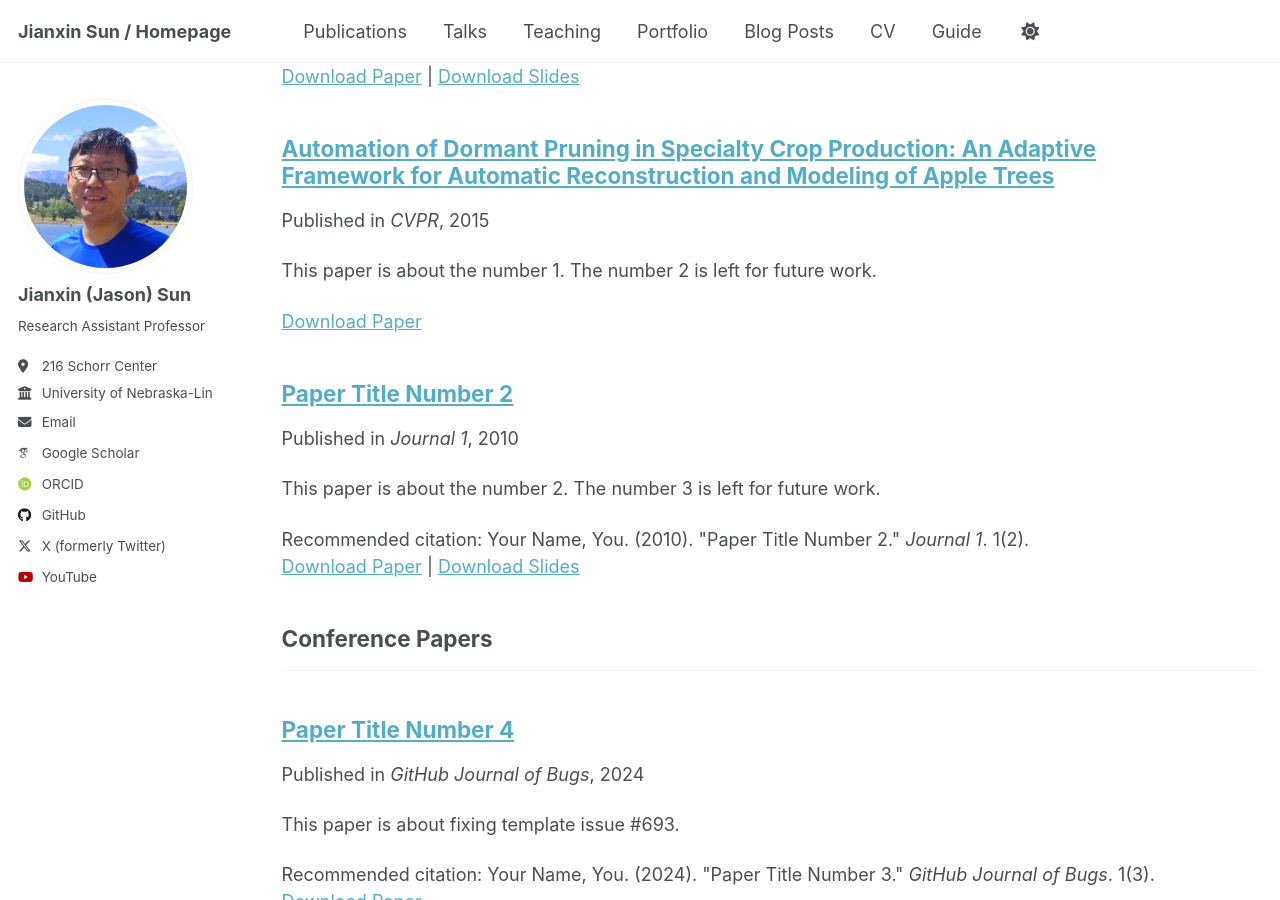
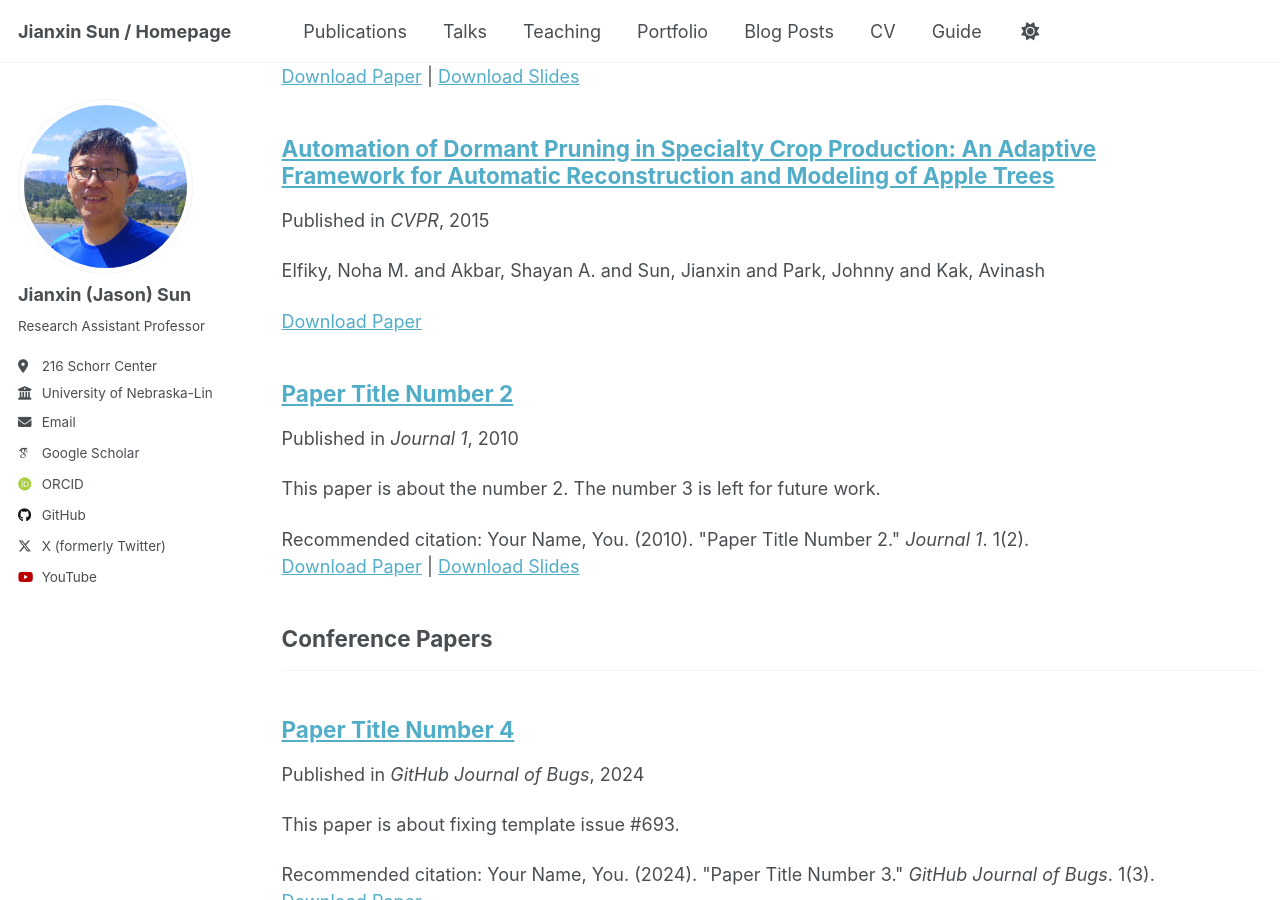
Before and after one commit to sunjianxin/sunjianxin.github.io, a Jekyll site: the page built from _pages/publications.html, in a window 1280 px wide and 900 px high, scrolled down 414 px. Built offline with Jekyll 4.4.1, drawn with Linux system fonts in a browser that asks for light colours; some web fonts are replaced.

Commit message:
Update 2009-10-01-paper-title-number-1.md

```diff
--- a/_publications/2009-10-01-paper-title-number-1.md
+++ b/_publications/2009-10-01-paper-title-number-1.md
@@ -3,7 +3,7 @@ title: "Automation of Dormant Pruning in Specialty Crop Production: An Adaptive
 collection: publications
 category: manuscripts
 permalink: /publication/2009-10-01-paper-title-number-1
-excerpt: 'This paper is about the number 1. The number 2 is left for future work.'
+excerpt: 'Elfiky, Noha M. and Akbar, Shayan A. and Sun, Jianxin and Park, Johnny and Kak, Avinash'
 date: 2015-10-01
 venue: 'CVPR'
 slidesurl:
```
